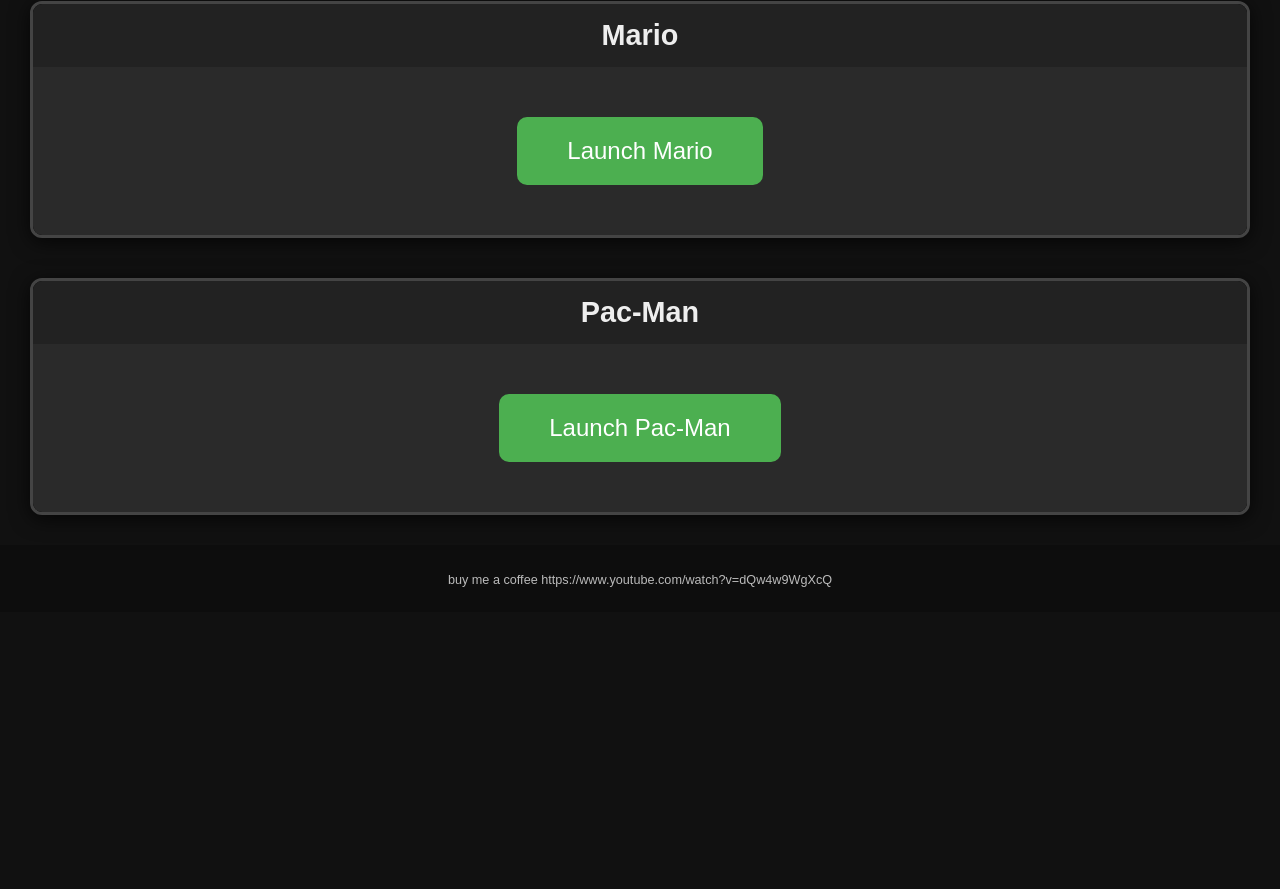
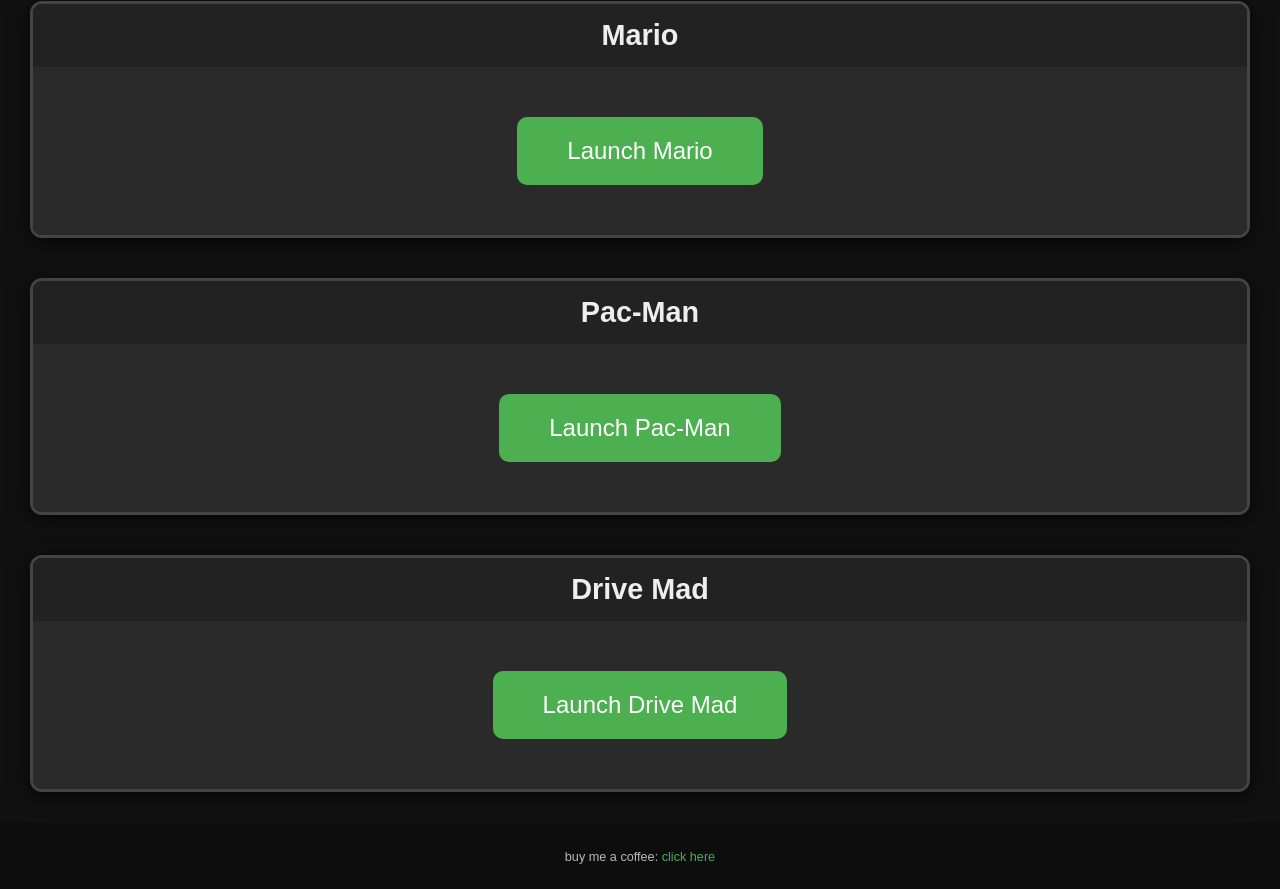
Before and after one commit to noob12341712/games, a website: page index.html in a window 1280 px wide. Shown: the part 1005-1894 px from the top of the page. Before the commit the page ends 1617 px from the top, so only its background shows below. Drawn offline with Linux system fonts and the light colour scheme.

Commit message:
Update index.html

```diff
--- a/index.html
+++ b/index.html
@@ -65,6 +65,20 @@
     .offline-button:hover {
       background: #45a049;
     }
+    footer {
+      text-align: center;
+      padding: 25px;
+      font-size: 0.95rem;
+      color: #bbb;
+      background: #0d0d0d;
+    }
+    footer a {
+      color: #4CAF50;
+      text-decoration: none;
+    }
+    footer a:hover {
+      text-decoration: underline;
+    }
     @media (min-width: 1100px) {
       .container {
         flex-direction: row;
@@ -80,13 +94,6 @@
       .launch-area {
         padding: 30px;
       }
-    }
-    footer {
-      text-align: center;
-      padding: 25px;
-      font-size: 0.95rem;
-      color: #bbb;
-      background: #0d0d0d;
     }
   </style>
 </head>
@@ -120,16 +127,21 @@
         <a href="mario.html" target="_blank" class="offline-button" rel="noopener noreferrer">Launch Mario</a>
       </div>
     </div>
-    <!-- NEW: Pac-Man -->
     <div class="game-section">
       <h2>Pac-Man</h2>
       <div class="launch-area">
         <a href="pacman.html" target="_blank" class="offline-button" rel="noopener noreferrer">Launch Pac-Man</a>
       </div>
     </div>
+    <div class="game-section">
+      <h2>Drive Mad</h2>
+      <div class="launch-area">
+        <a href="drive-mad.html" target="_blank" class="offline-button" rel="noopener noreferrer">Launch Drive Mad</a>
+      </div>
+    </div>
   </div>
   <footer>
-    <small>buy me a coffee https://www.youtube.com/watch?v=dQw4w9WgXcQ</small>
+    <small>buy me a coffee: <a href="https://www.youtube.com/watch?v=dQw4w9WgXcQ" target="_blank" rel="noopener noreferrer">click here</a></small>
   </footer>
 </body>
 </html>
```
